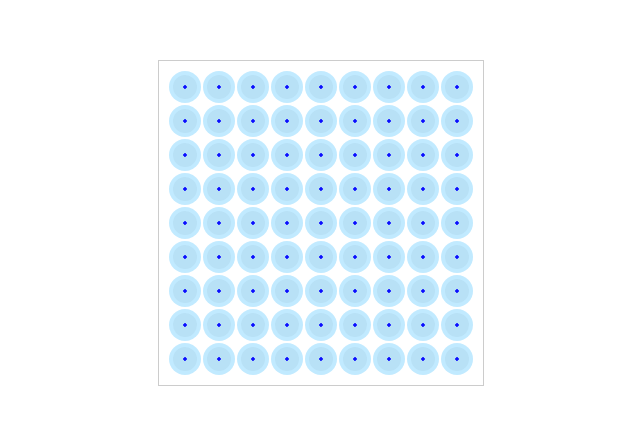
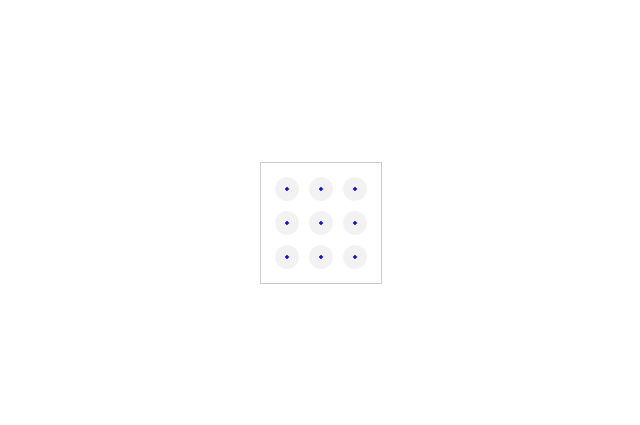
Before and after one commit to FaridSakhyzad/ig, a React (Create React App) app: page / in a window 1280 px wide. Shown: the part 177-602 px from the top of the page, without its empty margins (319-959 px from the left). Built offline with nearby package versions, Linux system fonts and the light colour scheme.

Commit message:
Bullets have their own layer

```diff
--- a/src/Components/Projectile/Projectile.jsx
+++ b/src/Components/Projectile/Projectile.jsx
@@ -16,8 +16,6 @@ const Projectile = (props) => {
   } = props;
 
   const [ projectileState, setProjectileState ] = useState('inFlight');
-  const projectileStateRef = useRef(projectileState);
-  projectileStateRef.current = projectileState;
 
   const ref = useRef(null);
 
@@ -122,9 +120,11 @@ const Projectile = (props) => {
         transform: `rotate(${angle}deg) translateY(var(--distance))`
       }}
     >
-      <div className="projectile-hitBox" />
       {projectileState === 'inFlight' && (
-        <div className="projectile-image" />
+        <>
+          <div className="projectile-hitBox" />
+          <div className="projectile-image" />
+        </>
       )}
 
       {projectileState === 'impact' && (
--- /dev/null
+++ b/src/Components/ProjectileLayer/ProjectileLayer.jsx
@@ -0,0 +1,90 @@
+import React, { useEffect, useState } from 'react';
+import Projectile from '../Projectile/Projectile';
+import {findCircleLineIntersections} from '../../utils';
+
+const ProjectileLayer = ({ units, unitsMap, fieldInfo, onOutOfFiled, onImpact }) => {
+  const [ projectileMap, setProjectileMap ] = useState([]);
+
+  const makePotentialTargetsMap = (projectileProps, unitsMap) => {
+    const { id: parentId, angle, left: projectileLeft, top: projectileTop } = projectileProps;
+
+    const theK = Math.tan((Math.PI / 180) * (90 + angle));
+    const theB = projectileTop - theK * projectileLeft;
+
+    return unitsMap.filter(unit => {
+      const { id, left: circleX, top: circleY } = unit;
+
+      if (id === parentId) {
+        return false;
+      }
+
+      const intersection = findCircleLineIntersections(12, circleX, circleY, theK, theB);
+
+      return intersection.length > 0;
+    });
+  }
+
+  const generateProjectilesMap = (unitsMap) => {
+    const result = [];
+
+    const { top: fieldTop, left: fieldLeft } = document.querySelector('#field').getBoundingClientRect();
+
+    [ ...document.querySelectorAll('.unit-pivot') ].forEach(unit => {
+      const { id: parentId, dataset } = unit;
+      const { index } = dataset;
+      const { turrets } = units[index];
+
+      unit.querySelectorAll('.turret').forEach(turret => {
+        const gunpoint = turret.querySelector('.gunpoint');
+        const { index: turretIndex } = turret.dataset;
+
+        const { top: gunpointTop, left: gunpointLeft } = gunpoint.getBoundingClientRect();
+
+        const { angle } = turrets[turretIndex];
+
+        const id = Math.random().toString(16).substring(2);
+
+        const top = gunpointTop - fieldTop;
+        const left = gunpointLeft - fieldLeft;
+
+        result.push({
+          id,
+          parentId,
+          top,
+          left,
+          potentialTargetsMap: makePotentialTargetsMap({ id, top, left, angle }, unitsMap),
+          angle,
+        })
+      });
+    });
+
+    return result;
+  }
+
+  useEffect(() => {
+    if (!projectileMap.length) {
+      setProjectileMap(generateProjectilesMap(unitsMap));
+    }
+  }, []);
+
+  return (
+    <div className="projectileLayer">
+      {projectileMap.map(({ id, top, left, angle, potentialTargetsMap }) => (
+        <Projectile
+          key={id}
+          id={id}
+          top={top}
+          left={left}
+          angle={angle}
+          potentialTargetsMap={potentialTargetsMap}
+          units={units}
+          fieldInfo={fieldInfo}
+          onOutOfFiled={onOutOfFiled}
+          onImpact={onImpact}
+        />
+      ))}
+    </div>
+  )
+};
+
+export default ProjectileLayer;
--- a/src/Components/Unit/Unit.jsx
+++ b/src/Components/Unit/Unit.jsx
@@ -7,7 +7,7 @@ const Unit = ({ turrets, value, maxValue, id, idx, onClickHandler }) => {
         <div className="unit-hitBox" />
         <div className="unit-image" style={{ '--unit-image--radius': `${value * (100 / maxValue) / 2}%` }} />
         {turrets && turrets.map(({ angle, name}, turretIndex) => (
-          <div className={`turret ${name}`} data-name={name} style={{ transform: `rotate(${angle}deg)` }} key={turretIndex}>
+          <div className={`turret ${name}`} data-name={name} data-index={turretIndex} style={{ transform: `rotate(${angle}deg)` }} key={turretIndex}>
             <div className="weapon">
               <div className="gunpoint" />
             </div>
--- a/src/Config/config.js
+++ b/src/Config/config.js
@@ -1,7 +1,7 @@
 export const MAX_DISTANCE = 900;
 export const UNIT_MIN_VALUE = 0;
 export const UNIT_MAX_VALUE = 2;
-export const MAP_WIDTH = 9;
-export const MAP_HEIGHT = 9;
+export const MAP_WIDTH = 3;
+export const MAP_HEIGHT = 3;
 export const PROJECTILE_MOVE_DELAY = 25; //ms per pixel
 export const PROJECTILE_MOVE_STEP = 1;
--- a/src/Playground/index.jsx
+++ b/src/Playground/index.jsx
@@ -1,8 +1,7 @@
 import React, {useEffect, useState} from 'react';
-import Projectile from '../Components/Projectile/Projectile';
 import Unit from '../Components/Unit/Unit';
 import { UNIT_MIN_VALUE, UNIT_MAX_VALUE, MAP_WIDTH, MAP_HEIGHT } from '../Config/config';
-import { findCircleLineIntersections } from '../utils';
+import ProjectileLayer from '../Components/ProjectileLayer/ProjectileLayer';
 
 const MOCK_UNITS = ((m, n) => {
   const result = [];
@@ -42,8 +41,8 @@ const Playground = () => {
 
   const [ projectiles, setProjectiles ] = useState([]);
 
-  const [ fieldInfo, setFieldInfo ] = useState({});
-  const [ unitsMap, setUnitsMap ] = useState([]);
+  const [ fieldInfo, setFieldInfo ] = useState();
+  const [ unitsMap, setUnitsMap ] = useState();
 
   const generateUnitsMap = (fieldTop, fieldLeft) => {
     return [ ...document.querySelectorAll('.unit-pivot') ].map(unit => {
@@ -123,14 +122,6 @@ const Playground = () => {
   const onClick = (e, unitId, unitIndex) => {
     setProjectiles([]);
 
-    const { top: fieldTop, left: fieldLeft, width: fieldWidth, height: fieldHeight } = document.querySelector('#field').getBoundingClientRect();
-
-    const fieldInfo = { fieldTop, fieldLeft, fieldWidth, fieldHeight };
-    const unitsMap = generateUnitsMap(fieldTop, fieldLeft);
-
-    setFieldInfo(fieldInfo);
-    setUnitsMap(unitsMap);
-
     increaseUnitValue(unitId, unitIndex, () => {
       dischargeAllTurrets(unitIndex, unitsMap);
     });
@@ -149,53 +140,44 @@ const Playground = () => {
     });
   }
 
-  const makePotentialTargetsMap = (projectileProps) => {
-    const { parentId, angle, left: projectileLeft, top: projectileTop } = projectileProps;
 
-    const theK = Math.tan((Math.PI / 180) * (90 + angle));
-    const theB = projectileTop - theK * projectileLeft;
-
-    return unitsMap.filter(unit => {
-      const { id, left: circleX, top: circleY } = unit;
-
-      if (id === parentId) {
-        return false;
-      }
-
-      const intersection = findCircleLineIntersections(12, circleX, circleY, theK, theB);
-
-      return intersection.length > 0;
-    });
-  }
 
   useEffect(() => {
     document.documentElement.style.setProperty('--map-width', MAP_WIDTH);
     document.documentElement.style.setProperty('--map-height', MAP_HEIGHT);
   });
 
+  useEffect(() => {
+    const { top: fieldTop, left: fieldLeft, width: fieldWidth, height: fieldHeight } = document.querySelector('#field').getBoundingClientRect();
+
+    if (!unitsMap) {
+      setUnitsMap(generateUnitsMap(fieldTop, fieldLeft));
+    }
+
+    if (!fieldInfo) {
+      setFieldInfo({ fieldTop, fieldLeft, fieldWidth, fieldHeight });
+    }
+  }, []);
+
   return (
     <div className="field" id="field">
+      {unitsMap && fieldInfo && (
+        <ProjectileLayer
+          units={units}
+          unitsMap={unitsMap}
+          fieldInfo={fieldInfo}
+          onOutOfFiled={onOutOfFiled}
+          onImpact={onImpact}
+        />
+      )}
+
+      {/*
       <div className="projectileLayer">
-        {/*{units.map(({ turrets, id }) => (
-          turrets.map((turret) => (
-            <Projectile
-              id={}
-              top={}
-              left={}
-              angle={}
-              units={units}
-              potentialTargetsMap={makePotentialTargetsMap(projectileProps)}
-              fieldInfo={fieldInfo}
-              onOutOfFiled={onOutOfFiled}
-              onImpact={onImpact}
-            />
-          ))
-        ))}*/}
-        {projectiles && projectiles.map((projectileProps) => (
+        {unitsMap && projectiles && projectiles.map((projectileProps) => (
           <Projectile
             key={projectileProps.id}
             units={units}
-            potentialTargetsMap={makePotentialTargetsMap(projectileProps)}
+            potentialTargetsMap={makePotentialTargetsMap(projectileProps, unitsMap)}
             fieldInfo={fieldInfo}
             onOutOfFiled={onOutOfFiled}
             onImpact={onImpact}
@@ -203,6 +185,7 @@ const Playground = () => {
           />
         ))}
       </div>
+      */}
       <div className="unitLayer">
         {units.map(({ turrets, value, maxValue, id }, index) => (
           <Unit
```
